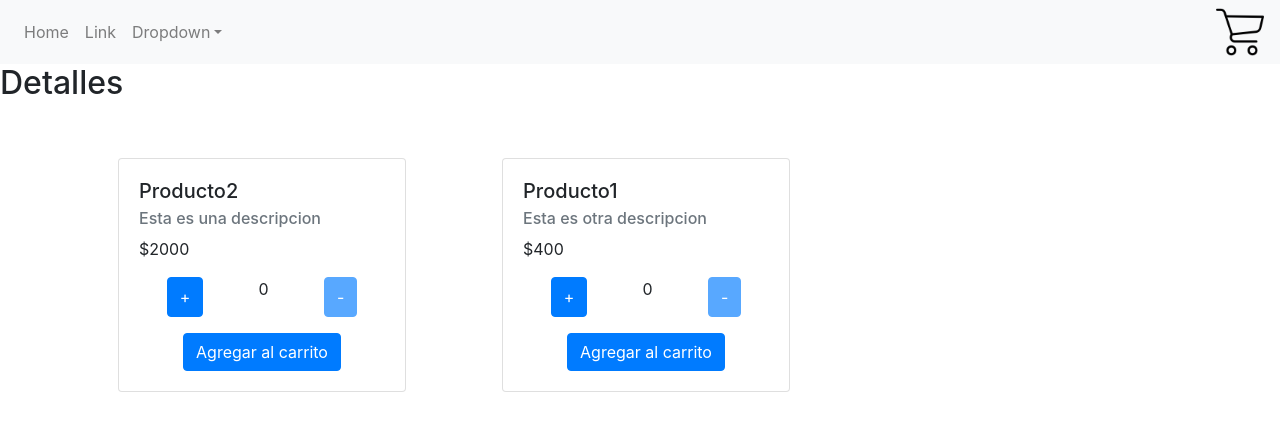
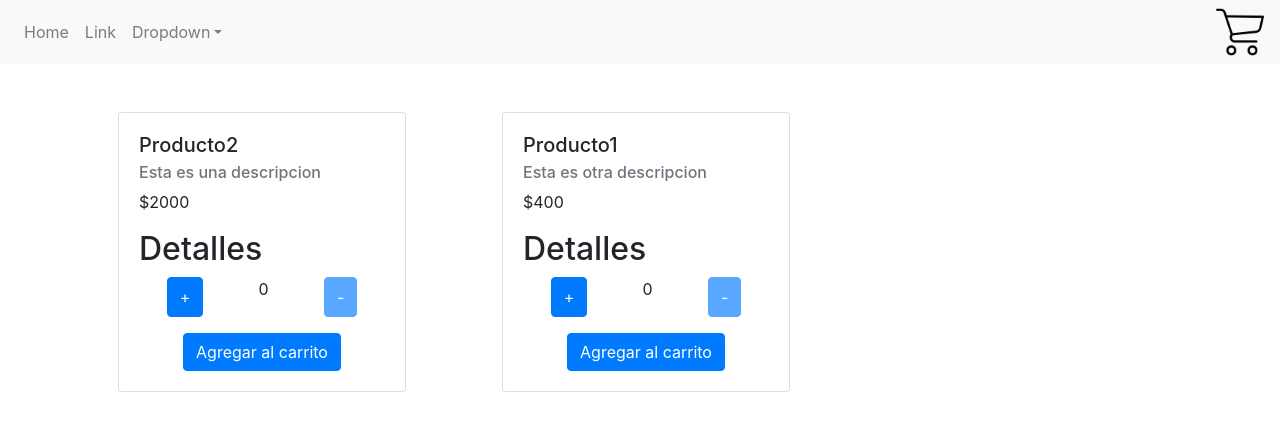
Before and after one commit to jburich13/mercadofree, a React (Create React App) app: page / in a window 1280 px wide. Shown: the top 428 px of the page. Built offline with nearby package versions, Linux system fonts and the light colour scheme.

Commit message:
ahora andan los detalles

```diff
--- a/src/App.js
+++ b/src/App.js
@@ -13,7 +13,6 @@ function App() {
     return (
         <div>
             <NavBar />
-            <ItemDetailContainer></ItemDetailContainer>
             <ItemListContainer>
             </ItemListContainer>
         </div>
--- a/src/components/ItemList.js
+++ b/src/components/ItemList.js
@@ -1,6 +1,7 @@
 import React from "react"
 import {Items} from "../components/Items"
 
+
 export function ItemList({items=[]}){
-    return(items.map(item => <Items items={item}></Items> ))
+    return(items.map(item => <div><Items items={item}></Items></div> ))
 }
--- a/src/components/itemListContainer.js
+++ b/src/components/itemListContainer.js
@@ -1,5 +1,6 @@
 import React, { useState } from "react";
 import {Container,Row} from "react-bootstrap";
+
 import { ItemList } from "./ItemList";
 
 
--- a/src/components/items.js
+++ b/src/components/items.js
@@ -1,5 +1,6 @@
 import React,{ useEffect, useState} from "react";
 import {Button, Card, Container, Row,} from "react-bootstrap";
+import ItemDetailContainer from "./ItemDetailContainer";
 
 
 export function Items({items}){
@@ -23,6 +24,7 @@ export function Items({items}){
               <Card.Text>
                   ${items.precio}
               </Card.Text>
+              <ItemDetailContainer></ItemDetailContainer>
               <Container>
                 <Row className="justify-content-around">
                   <Button onClick={onAdd} disabled={count >= items.stock}>+</Button>
```
